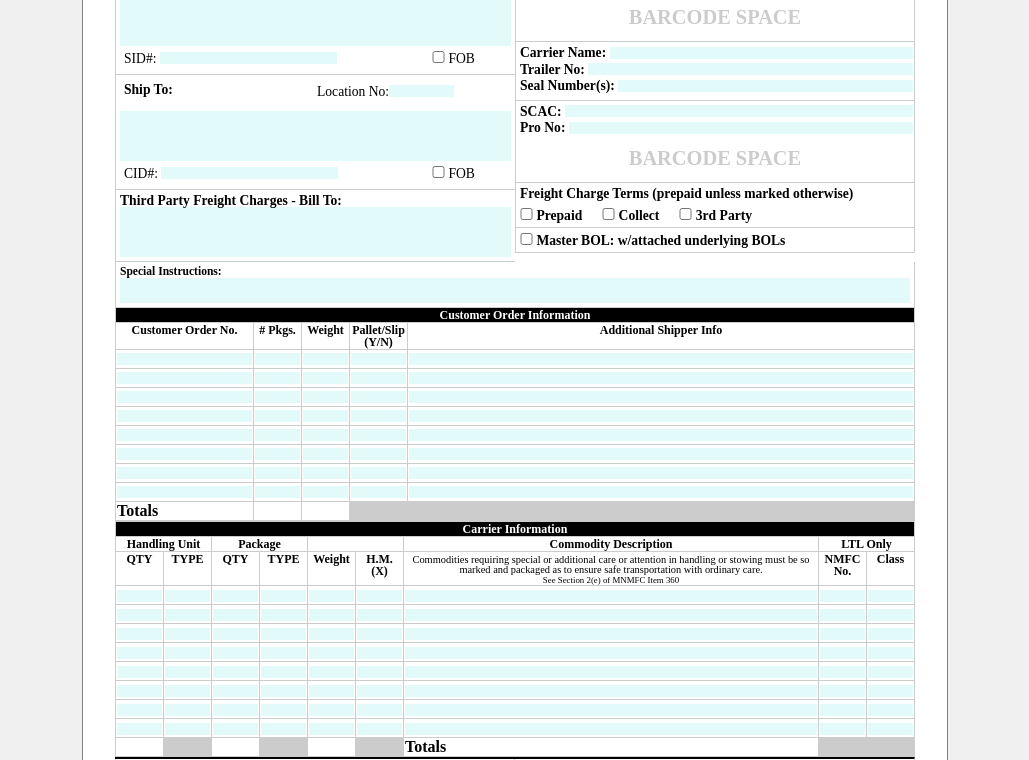
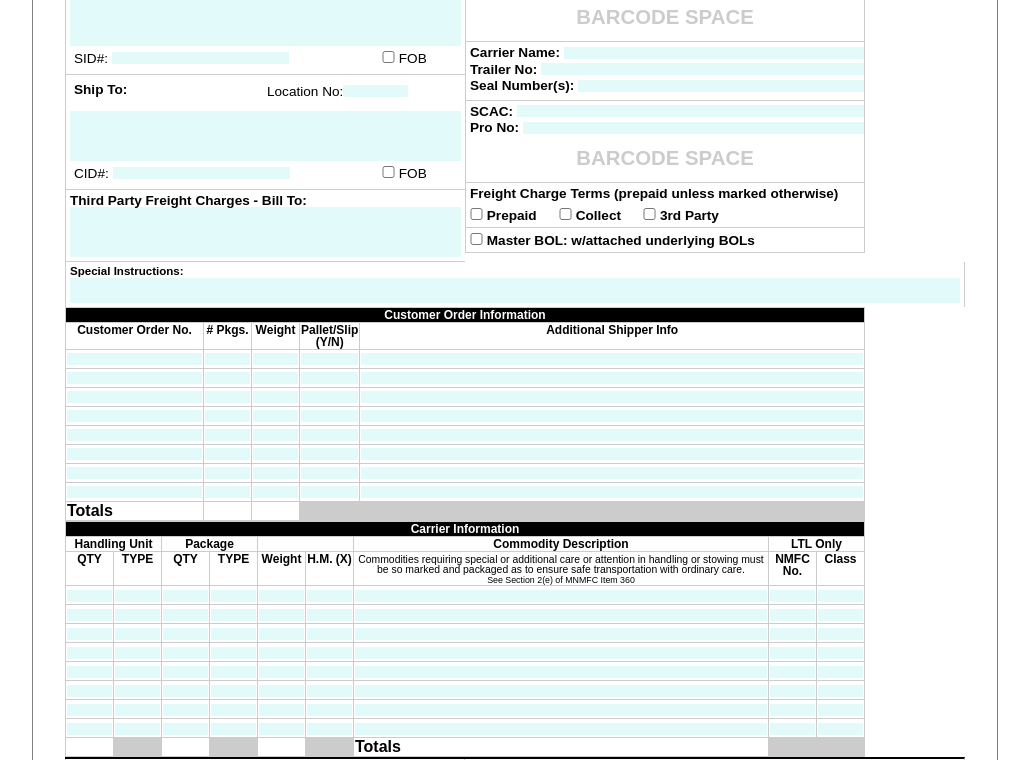
Before and after one commit to shepherdindustries/b0ltool, a plain HTML site: page index.html in a window 1280 px wide. Shown: the part 134-894 px from the top of the page, without its empty margins (125-1154 px from the left). Drawn offline with nearby package versions, Linux system fonts and the light colour scheme; a script that the page names is missing.

Commit message:
Update style.css

```diff
--- a/style.css
+++ b/style.css
@@ -2,10 +2,8 @@
 /*__________________________________________________Universal
 Universal
 */
-#myFakeElement { color:red ; }
 
-body {
-	background-color: #F0F0F0;
+#main {
 	font-size: 100%;
 	color: #000;
 	font-family: Arial, Helvetica, sans-serif;
@@ -185,7 +183,7 @@ Main
 #main {
 	margin: 30px auto;
 	padding: 32px;
-	width: 800px;
+	width: 900px;
 	background: #FFF;
 	border: 1px solid #808080;
 	}
```
